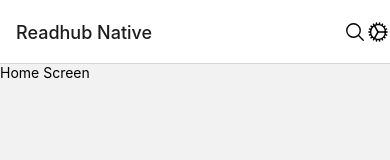
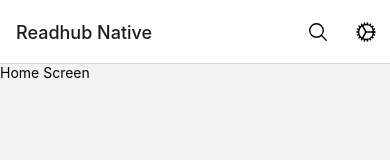
Before and after one commit to shensven/Readhub-RN, a React Native app: screen / in a window 390 px wide. Shown: the top 160 px of the page. Built offline with nearby package versions, Linux system fonts and the light colour scheme.

Commit message:
refactor: minor UI update

```diff
--- a/src/headers/HomeRight.tsx
+++ b/src/headers/HomeRight.tsx
@@ -1,13 +1,17 @@
 import React from 'react';
 import {StyleSheet, View} from 'react-native';
+import {IconButton} from 'react-native-paper';
 import IonSearchOutline from '../ionicons/IonSearchOutline';
 import IonCogOutline from '../ionicons/IonCogOutline';
 
 const HomeRight: React.FC = () => {
   return (
     <View style={styles.root}>
-      <IonSearchOutline size={22} />
-      <IonCogOutline />
+      <IconButton
+        icon={() => <IonSearchOutline size={22} />}
+        onPress={() => {}}
+      />
+      <IconButton icon={() => <IonCogOutline />} onPress={() => {}} />
     </View>
   );
 };
```
